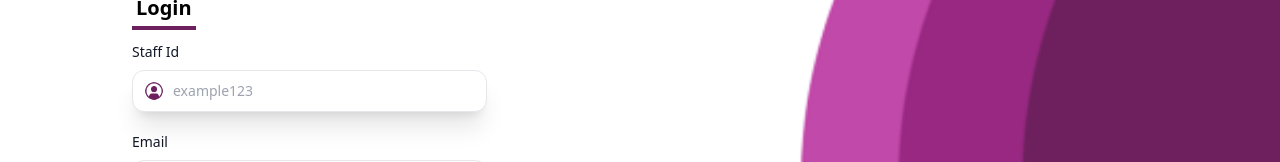
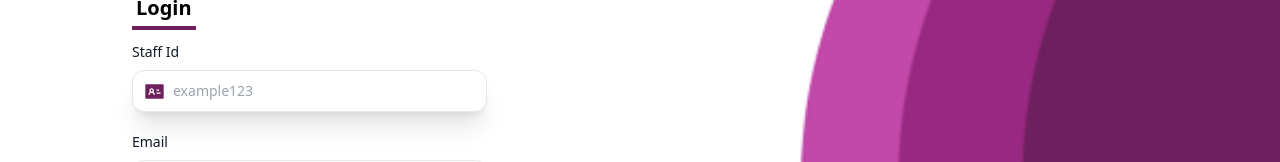
Before and after one commit to faisalibrahim18/beet-kios, a React (Vite) app: page / in a window 1280 px wide. Shown: the part 220-382 px from the top of the page. Built offline with nearby package versions, Linux system fonts and the light colour scheme; no server answers.

Commit message:
beetkios

```diff
--- a/src/Auth/Login.jsx
+++ b/src/Auth/Login.jsx
@@ -5,7 +5,7 @@
 import Pass from "../assets/pass.png";
 import User1 from "../assets/user.png";
 import Telp from "../assets/telp.png";
-
+import { AiFillIdcard } from "react-icons/ai";
 import { LoginUser, RegisterUser, reset } from "../features/authSlice";
 import { useDispatch, useSelector } from "react-redux";
 import { ToastContainer } from "react-toastify";
@@ -156,15 +156,16 @@
                     Staff Id
                   </label>
                   <div className="relative">
-                    <div className="absolute inset-y-0 left-0 flex items-center pl-3 pointer-events-none">
-                      <img
+                    <div className="absolute inset-y-0 left-0 flex items-center pl-3 pointer-events-none text-[#6E205E] ">
+                      {/* <img
                         src={User1}
                         className="lg:h-auto lg:w-auto bounce-top-icons bg-opacity-100 "
                         style={{
                           width: "20px",
                           height: "20px",
                         }}
-                      />
+                      /> */}
+                      <AiFillIdcard size={21} />
                     </div>
                     <input
                       type="text"
```
Also changed, not shown: 1 other file (tests, documents, lock files or other folders).
